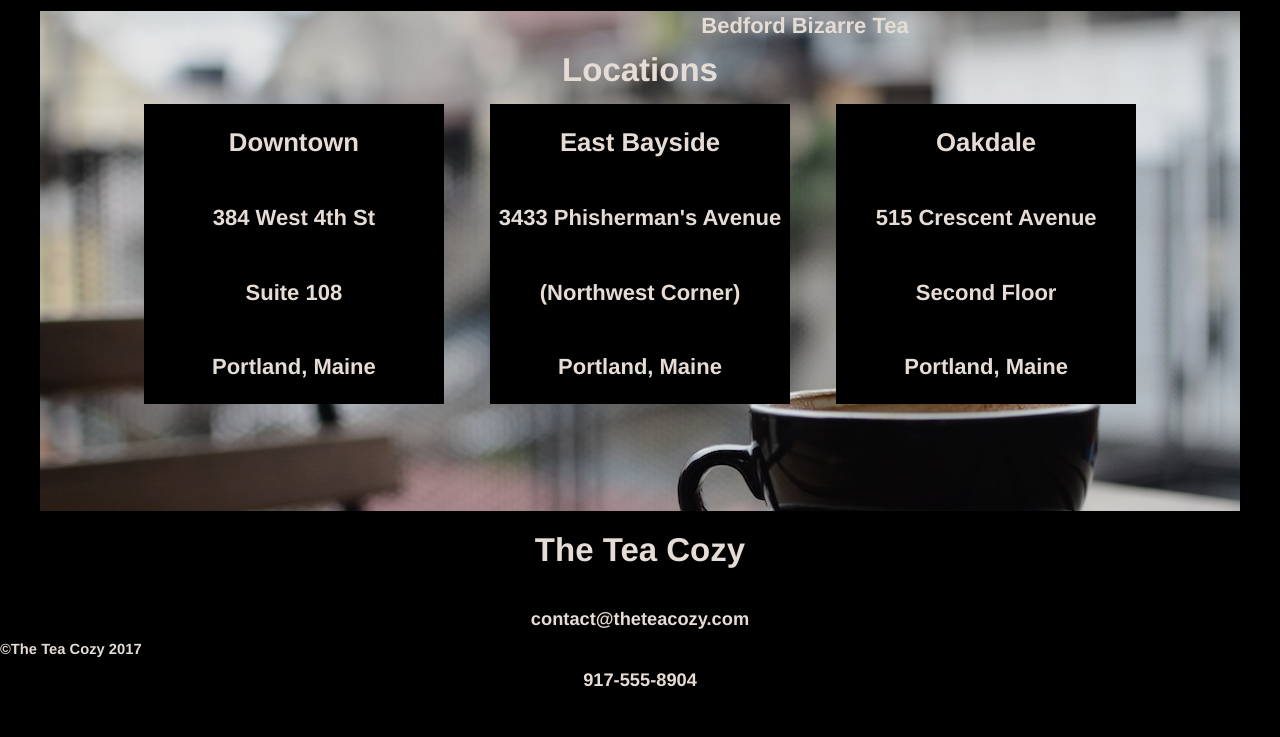
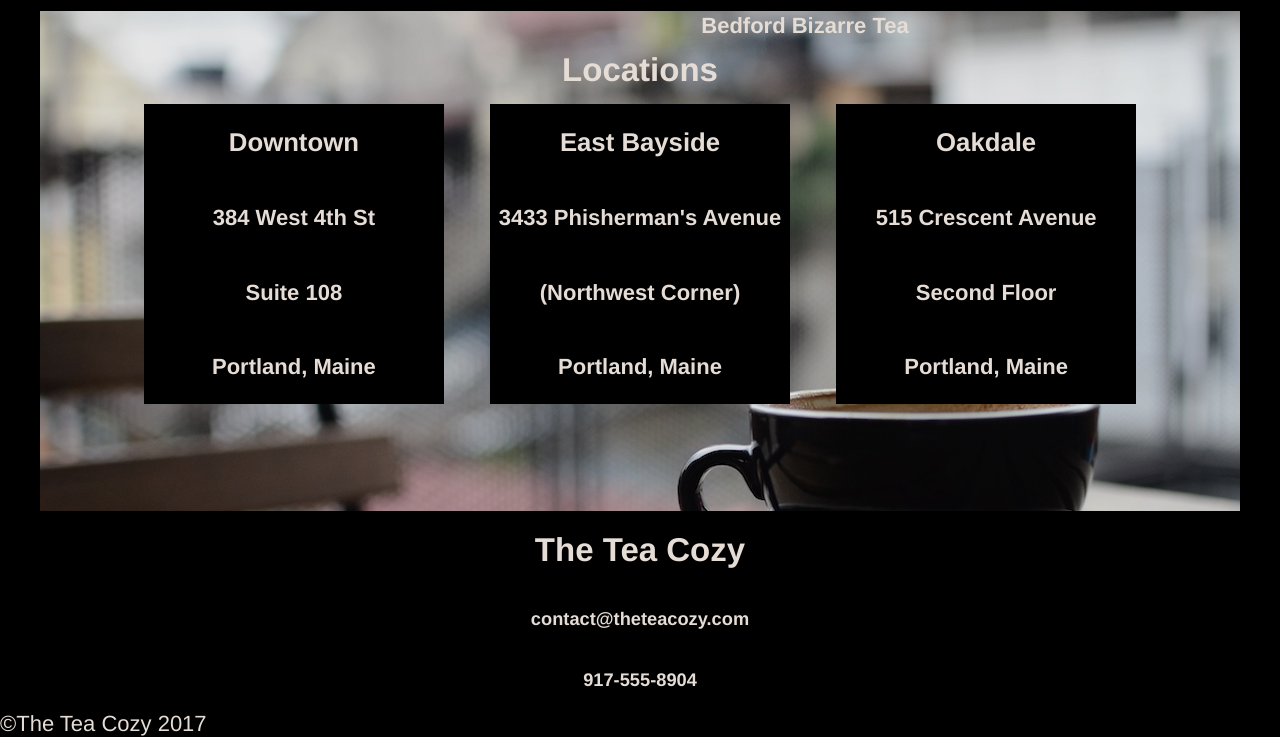
Before and after one commit to Corneezius/teacozy, a plain HTML site: page index.html in a window 1280 px wide. Shown: the part 1469-2206 px from the top of the page. Before the commit the page ends 2180 px from the top, so only its background shows below. Drawn offline with Linux system fonts and the light colour scheme.

Commit message:
complete

```diff
--- a/index.html
+++ b/index.html
@@ -17,10 +17,14 @@
          </nav>
      </header>
 
+<!-- Main Content Section -->
+
+    <div class="content">
+
 <!-- Our Mission Section -->
-    <div class="content">
+
      <div class="ourmission">
-         <div class="heading">
+             <div class="heading">
              <h2>Our Mission</h2>
              <h4>Handpicked, Artisanally Curated, Free Range, Sustainable, Small Batch, Fair Trade, Organic Tea</h4>
          </div>
@@ -64,19 +68,19 @@
          </div>
          <div class="allstores">
              <div class="store">
-             <h3>Downtown</h3>
+                 <h3>Downtown</h3>
                  <h4>384 West 4th St</h4>
                  <h4>Suite 108</h4>
                  <h4>Portland, Maine</h4>
              </div>
              <div class="store">
-             <h3>East Bayside</h3>
+                 <h3>East Bayside</h3>
                  <h4>3433 Phisherman's Avenue</h4>
                  <h4>(Northwest Corner)</h4>
                  <h4>Portland, Maine</h4>
              </div>
              <div class="store">
-             <h3>Oakdale</h3>
+                 <h3>Oakdale</h3>
                  <h4>515 Crescent Avenue</h4>
                  <h4>Second Floor</h4>
                  <h4>Portland, Maine</h4>
@@ -92,12 +96,12 @@
           <h5>contact@theteacozy.com</h5>
           <h5>917-555-8904</h5>
      </div>
-    </div>
+<!-- Footer -->
 
-<!-- Footer -->
     <footer>
-        <h6>&copy;The Tea Cozy 2017</h6>
+        <p>&copy;The Tea Cozy 2017</p>
     </footer>
 
+  </div>
   </body>
 </html>
```
